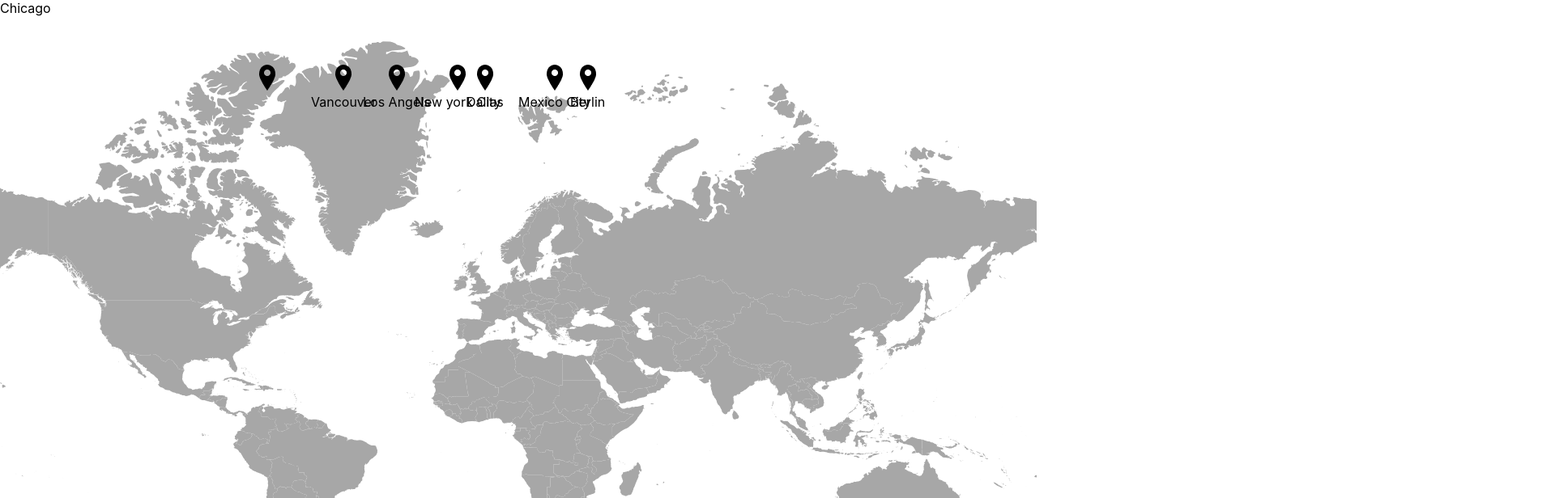
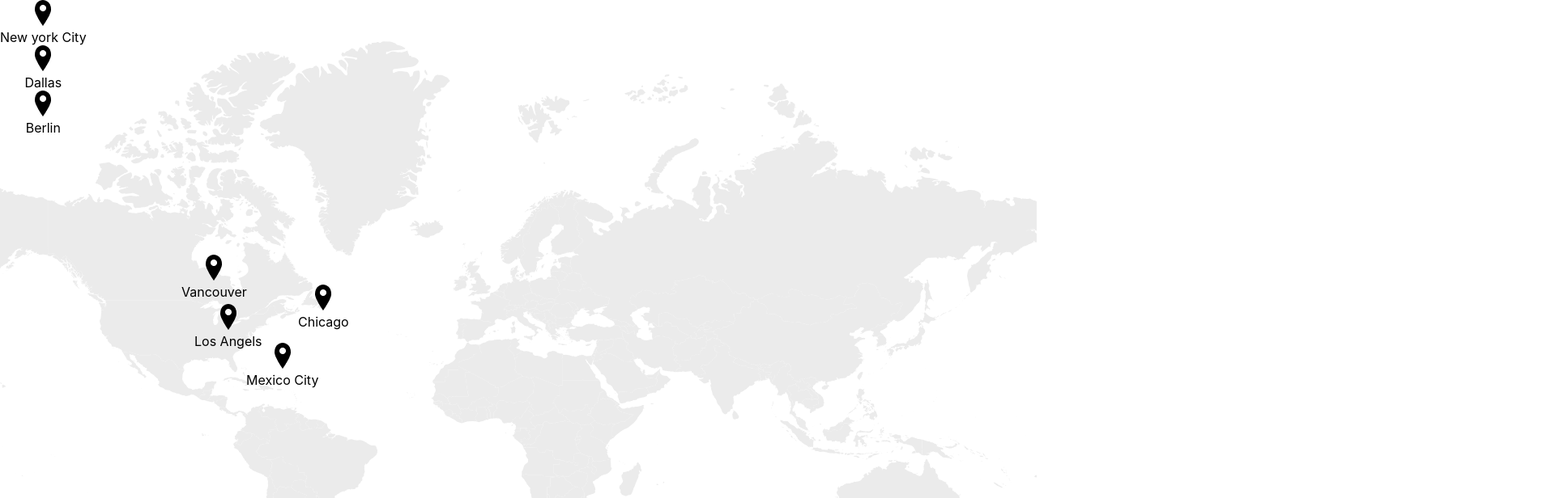
Before and after one commit to Vlad-Vekslyer/tri-tech, a React (Create React App) app: page / in a window 1280 px wide. Shown: the top 616 px of the page at 81% size, 1920 px wide, since content can reach past the window. Built offline with nearby package versions, Linux system fonts and the light colour scheme.

Commit message:
change css for Advisory page to disable to copy the button and a few thing

```diff
--- a/src/views/AdvisoryPage/AdvisoryPage.css
+++ b/src/views/AdvisoryPage/AdvisoryPage.css
@@ -1,3 +1,6 @@
+/* -------------------------- */
+/* |        pointer         | */
+/* -------------------------- */
 #adviser {
     width: 100%;
     min-height: 100vh;
@@ -6,8 +9,13 @@
 #country {
     display: block;
     width: fit-content;
+    cursor: default;
+    text-align: center;
+}
+#country .point {
+    position: relative;
     cursor: pointer;
-    text-align: center;
+    z-index: 1;
 }
 #country p{
     margin: 0;
@@ -45,48 +53,44 @@
     transition: .4s;
     z-index: 1;
 }
-/* -------------------------- */
-/* |        pointer         | */
-/* -------------------------- */
-#adviser .point {
-    position: fixed;
+/*--------------------------*/
+/*|        vector          |*/
+/*--------------------------*/
+#country .vector {
+    user-select: none;
+}
+#adviser .vector1{
+    position: absolute;
+    top: 22em;
+    left: 23em;
+}
+#adviser .vector2 {
+    position: absolute;
+    top: 19.7em;
+    left: 14em;
+}
+#adviser .vector3 {
+    position: absolute;
+    top: 23.5em;
+    left: 15em;
+}
+/* #adviser .vector4 {
+    position: absolute;
+    top: 23em;
+    left: 20em;
+} */
+/* #adviser .vector5 {
+    position: absolute;
+    top: 50%;
     left: 25%;
-    top: 10%;
-    z-index: 1;
+} */
+#adviser .vector6 {
+    position: absolute;
+    top: 26.5em;
+    left: 19em;
 }
-#adviser .point2 {
-    position: fixed;
-    left: 30%;
-    top: 10%;
-    z-index: 1;
-}
-#adviser .point3 {
-    position: fixed;
-    left: 35%;
-    top: 10%;
-    z-index: 1;
-}
-#adviser .point4 {
-    position: fixed;
-    left: 40%;
-    top: 10%;
-    z-index: 1;
-}
-#adviser .point5 {
-    position: fixed;
-    left: 45%;
-    top: 10%;
-    z-index: 1;
-}
-#adviser .point6 {
-    position: fixed;
-    left: 50%;
-    top: 10%;
-    z-index: 1;
-}
-#adviser .point7 {
-    position: fixed;
-    left: 55%;
-    top: 10%;
-    z-index: 1;
-}
+/* #adviser .vector7 {
+    position: absolute;
+    top: 50%;
+    left: 25%;
+} */
--- a/src/views/AdvisoryPage/AdvisoryPage.jsx
+++ b/src/views/AdvisoryPage/AdvisoryPage.jsx
@@ -44,14 +44,13 @@
         <div id="adviser" className="adviser">
             <div id="country">
                 {/* mouseClickHandlar(props) <= should be properties*/}
-                <div><div className="point" onClick={() => mouseClickHandlar("chicago")}><img src={vector} ></img></div><p>Chicago</p></div>
-
-                <div className="point2" onClick={() => mouseClickHandlar("van")}><img src={vector} ></img><p>Vancouver</p></div>
-                <div className="point3" onClick={() => mouseClickHandlar("la")}><img src={vector} ></img><p>Los Angels</p></div>
-                <div className="point4" onClick={() => mouseClickHandlar("nyc")}><img src={vector} ></img><p>New york City</p></div>
-                <div className="point5" onClick={() => mouseClickHandlar("dallas")}><img src={vector} ></img><p>Dallas</p></div>
-                <div className="point6" onClick={() => mouseClickHandlar("mexico")}><img src={vector} ></img><p>Mexico City</p></div>
-                <div className="point7" onClick={() => mouseClickHandlar("berlin")}><img src={vector} ></img><p>Berlin</p></div>
+                <div className="vector vector1"><img className="point" onClick={() => mouseClickHandlar("chicago")} src={vector} ></img><p>Chicago</p></div>
+                <div className="vector vector2"><img className="point" onClick={() => mouseClickHandlar("van")} src={vector} ></img><p>Vancouver</p></div>
+                <div className="vector vector3"><img className="point" onClick={() => mouseClickHandlar("la")} src={vector} ></img><p>Los Angels</p></div>
+                <div className="vector vector4"><img className="point" onClick={() => mouseClickHandlar("nyc")} src={vector} ></img><p>New york City</p></div>
+                <div className="vector vector5"><img className="point" onClick={() => mouseClickHandlar("dallas")} src={vector} ></img><p>Dallas</p></div>
+                <div className="vector vector6"><img className="point" onClick={() => mouseClickHandlar("mexico")} src={vector} ></img><p>Mexico City</p></div>
+                <div className="vector vector7"><img className="point" onClick={() => mouseClickHandlar("berlin")} src={vector} ></img><p>Berlin</p></div>
             </div>
             <div id="card-component" className="card-component">
                 {cities}
--- a/src/views/AdvisoryPage/AdvisoryStore.js
+++ b/src/views/AdvisoryPage/AdvisoryStore.js
@@ -50,38 +50,38 @@
         {
             card_id: 1,
             name: "jhon",
-            location: 'Losangels',
+            location: 'LA',
             text: txt
         },
         {
             card_id: 2,
             name: "jhon",
-            location: 'Losangels',
+            location: 'LA',
             text: txt
         },
         {
             card_id: 3,
             name: "jean",
-            location: 'Losangels',
+            location: 'LA',
             text: txt
         }
     ],"nyc":[
         {
             card_id: 1,
             name: "jhon",
-            location: 'New York City',
+            location: 'NYC',
             text: txt
         },
         {
             card_id: 2,
             name: "jean",
-            location: 'New York City',
+            location: 'NYC',
             text: txt
         },
         {
             card_id: 3,
             name: "jhon",
-            location: 'New York City',
+            location: 'NYC',
             text: txt
         }
     ],
@@ -144,24 +144,24 @@
             location: 'Berlin',
             text: txt
         },
-        {
-            card_id: 4,
-            name: "jhon",
-            location: 'Berlin',
-            text: txt
-        },
-        {
-            card_id: 5,
-            name: "jean",
-            location: 'Berlin',
-            text: txt
-        },
-        {
-            card_id: 6,
-            name: "jhon",
-            location: 'Berlin',
-            text: txt
-        }
+        // {
+        //     card_id: 4,
+        //     name: "jhon",
+        //     location: 'Berlin',
+        //     text: txt
+        // },
+        // {
+        //     card_id: 5,
+        //     name: "jean",
+        //     location: 'Berlin',
+        //     text: txt
+        // },
+        // {
+        //     card_id: 6,
+        //     name: "jhon",
+        //     location: 'Berlin',
+        //     text: txt
+        // }
     ]
 }
 
```
Also changed, not shown: src/assets/world-miniMap.svg, src/assets/worldminiMap.png (deleted).
